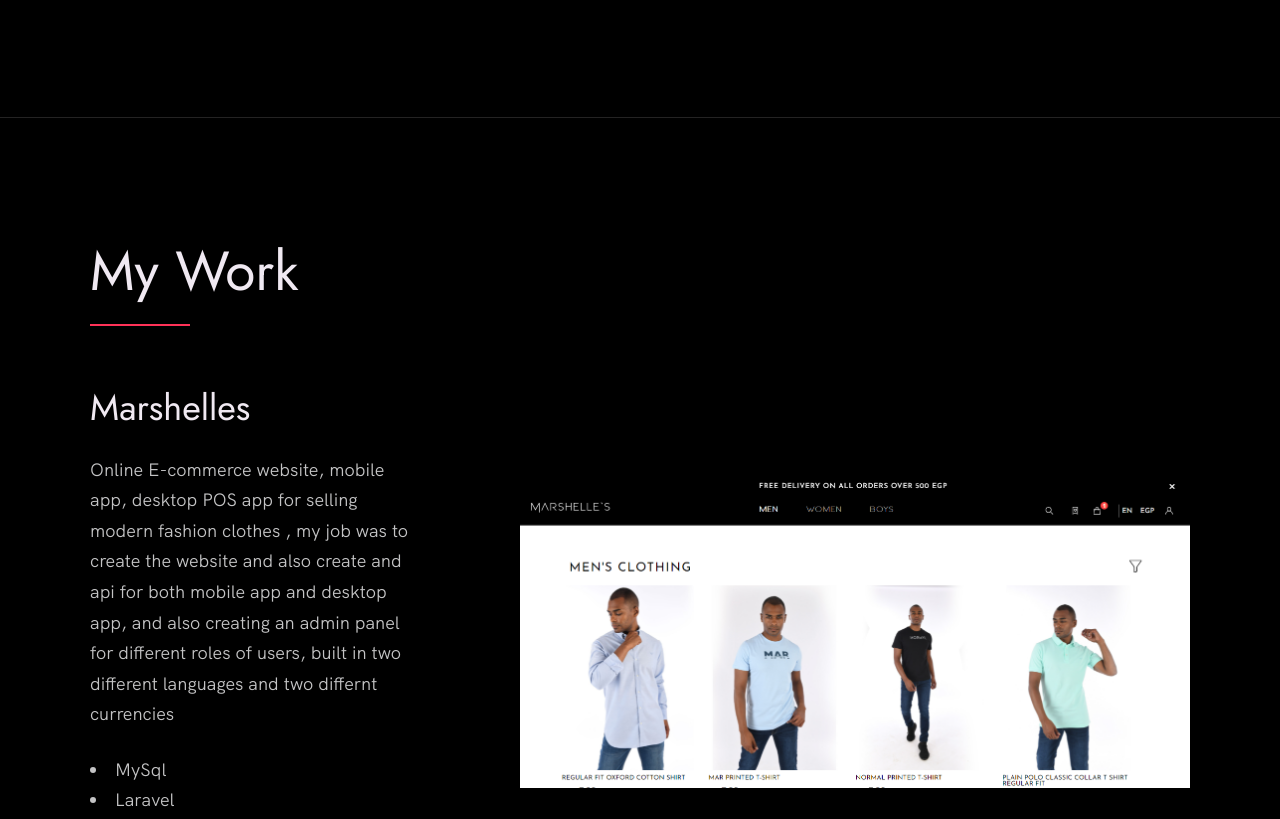
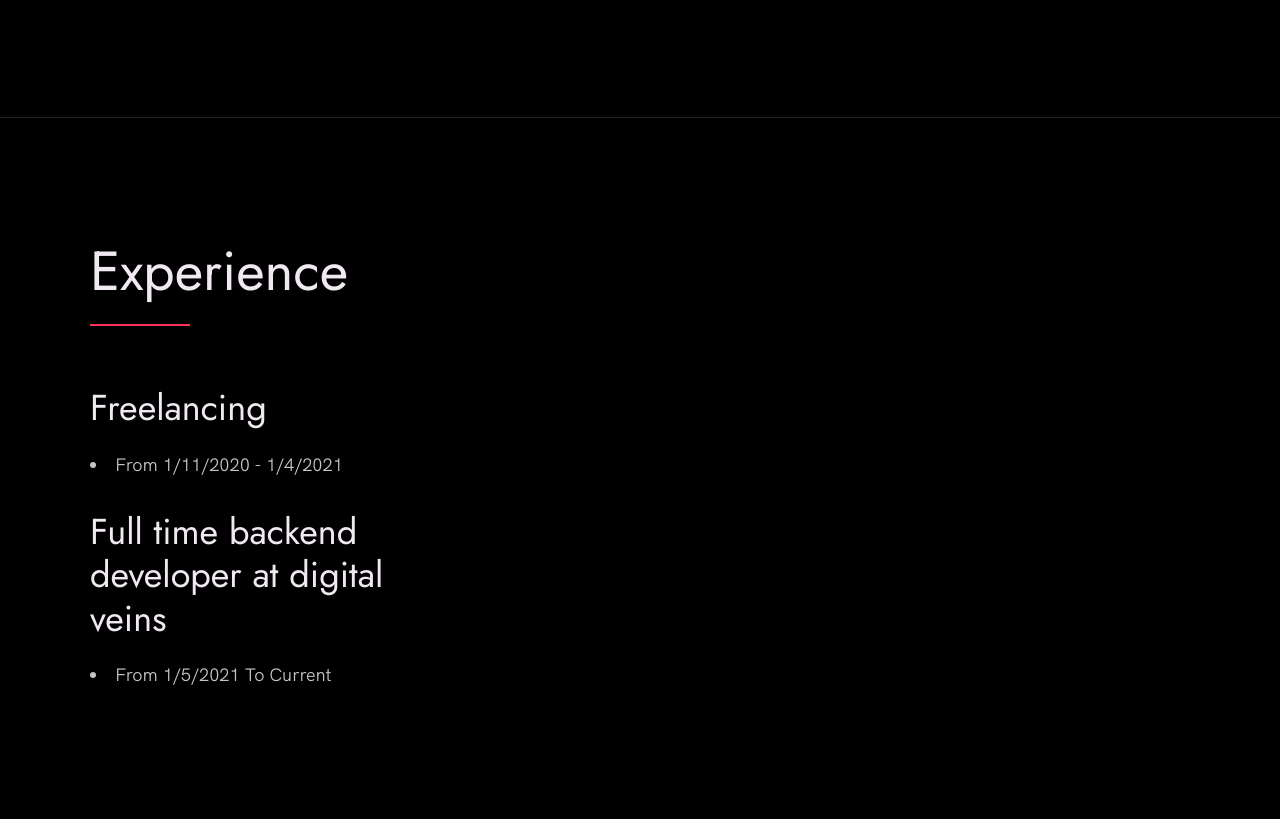
Before and after one commit to abdelrahman-gad/abdelrahmangad-portfoio, a plain HTML site: page index.html in a window 1280 px wide. Shown: the part 1360-2179 px from the top of the page. Drawn offline with Linux system fonts and the light colour scheme.

Commit message:
adding years of experience

```diff
--- a/index.html
+++ b/index.html
@@ -62,7 +62,7 @@
 
   <main role="main">
 
-     <!-- ***** Work ***** -->
+     <!-- ***** Skills ***** -->
 
      <section class="work" id="skills">
       <div class="row">
@@ -112,6 +112,48 @@
         </div>
       </div>
     </section>
+
+
+     <!-- ***** Skills ***** -->
+
+     <section class="work" id="skills">
+      <div class="row">
+        <h2>Experience</h2>
+        <div class="work__boxes">
+
+          <!-- Each div with the work__box class is a project. -->
+          <div class="work__box">
+
+            <div class="work__text">
+              <h3>Freelancing </h3>
+
+              <ul class="work__list">
+                <li>From 1/11/2020 - 1/4/2021 </li>
+              </ul>
+
+            </div>
+          </div>
+        </div>
+      </div>
+      <div class="row">
+
+        <div class="work__boxes">
+
+          <!-- Each div with the work__box class is a project. -->
+
+          <div class="work__box">
+
+            <div class="work__text">
+              <h3>Full time backend developer at digital veins </h3>
+              <ul class="work__list">
+                <li> From 1/5/2021 To Current </li>
+              </ul>
+            </div>
+          </div>
+
+      </div>
+    </section>
+
 
     <!-- ***** Work ***** -->
 
```
